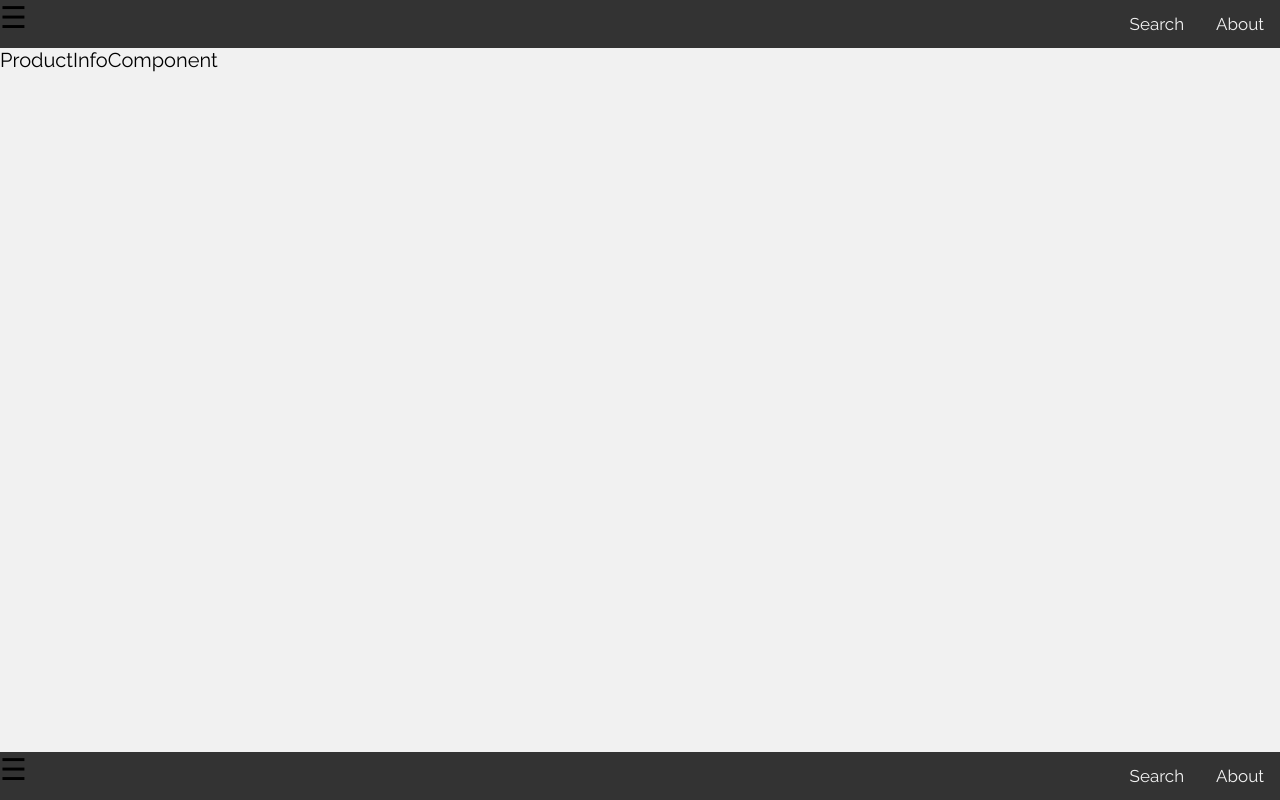
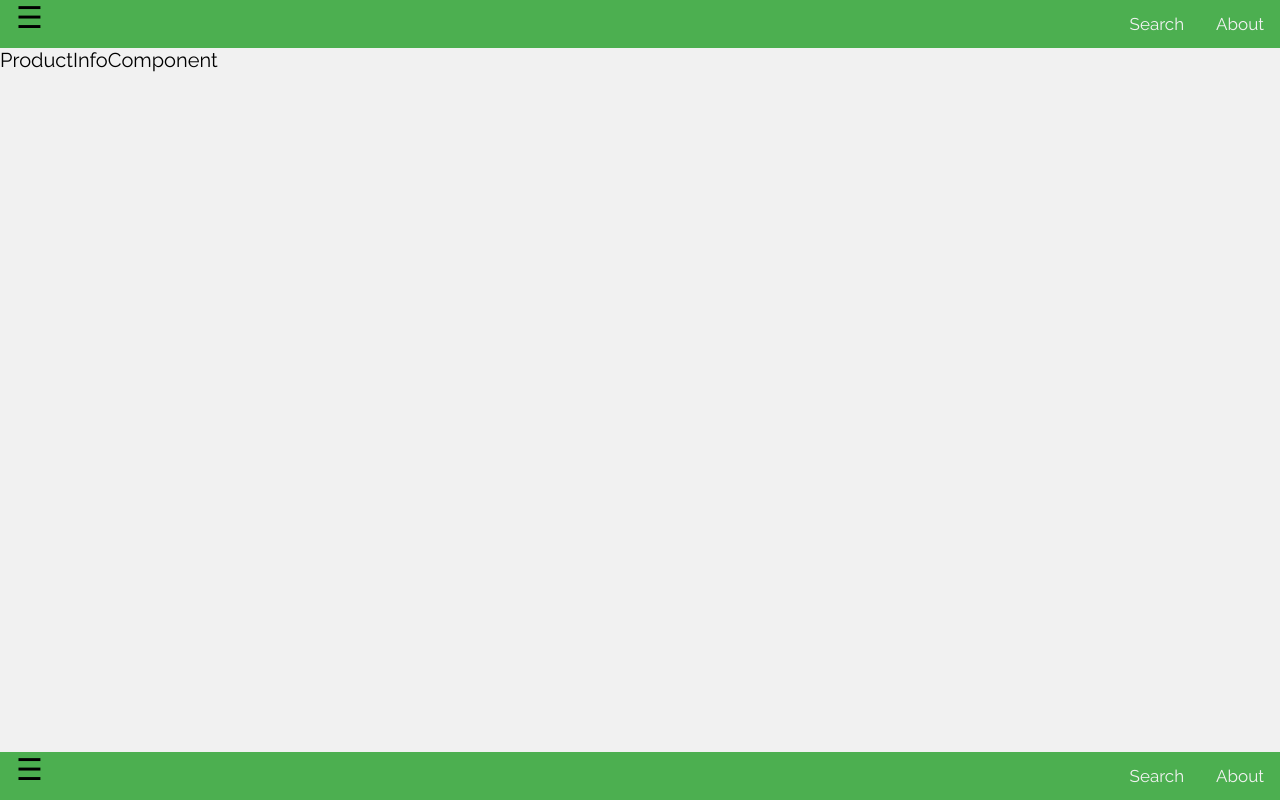
Before and after one commit to Code-Env/FoodShare-Front, a React (Create React App) app: page /product in a window 1280 px wide. Built offline with nearby package versions, Linux system fonts and the light colour scheme.

Commit message:
Edit header, layout style

```diff
--- a/src/layout/Header.js
+++ b/src/layout/Header.js
@@ -28,7 +28,9 @@ const Header = () => {
         </div>
       </div>
       {/* <span style={{ fontSize: "30px", cursor: "pointer" }} onClick={openNav()}> */}
-      <span style={{ fontSize: "30px", cursor: "pointer" }}>&#9776;</span>
+      <span style={{ marginLeft: "16px", fontSize: "30px", cursor: "pointer" }}>
+        &#9776;
+      </span>
       <div className="topnav-right">
         <a href="#search">Search</a>
         <a href="#about">About</a>
--- a/src/style/layout.css
+++ b/src/style/layout.css
@@ -14,6 +14,7 @@
 }
 .wrapper {
   height: calc(100vh - 96px);
+  overflow: auto;
 }
 
 /* .container .wrapper {
@@ -27,7 +28,7 @@
 .topnav {
   height: 48px;
   overflow: hidden;
-  background-color: #333;
+  background-color: #4caf50;
 }
 
 .topnav a {
--- a/src/style/shared.css
+++ b/src/style/shared.css
@@ -1,19 +1,22 @@
 /* productItem */
-.Productitem{   /*전체 table 설정*/
-  font-size:0.5rem;
-  color:gray;
+.Productitem {
+  /*전체 table 설정*/
+  width: 100%;
+  font-size: 0.5rem;
+  color: gray;
 }
 
-.backgroundimg{
-  width:100px;
-  height:100px;
+.backgroundimg {
+  width: 100px;
+  height: 100px;
 }
-.itemname{    /*상품제목*/
+.itemname {
+  /*상품제목*/
   font-weight: bold;
-  font-size:2em;
-  color:black;
-  word-break:break-all;
-  width:200px;
+  font-size: 2em;
+  color: black;
+  word-break: break-all;
+  width: 200px;
 }
 
 /*즐겨찾기 관련*/
@@ -21,9 +24,9 @@
   color: red;
   font-size: 15px;
 }
-.like{
-  vertical-align:top;
-  text-align:right;
+.like {
+  vertical-align: top;
+  text-align: right;
 }
 /*상품 구분선*/
 .Productitem {
```
